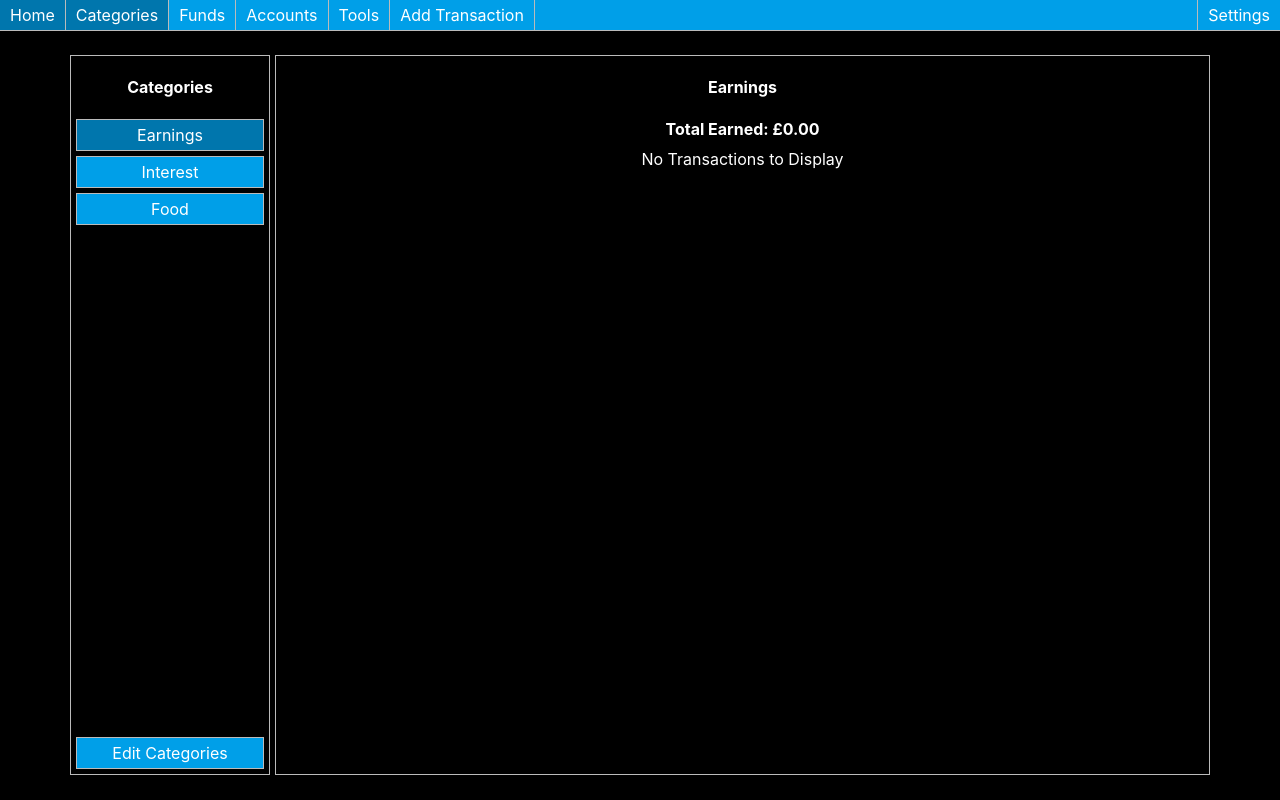
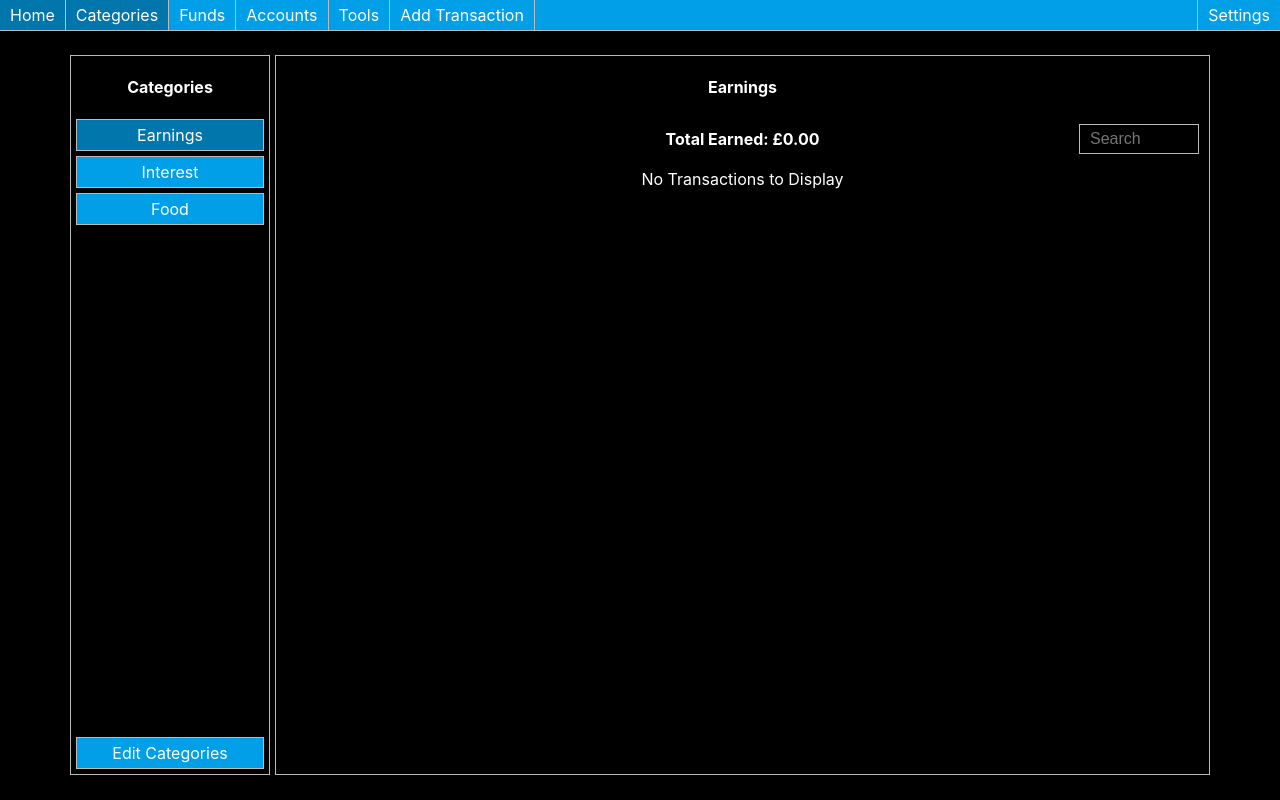
Before and after one commit to Vyper248/budget-app, a React (Create React App) app: page / in a window 1280 px wide. Both pictures are taken after a click on the element "Categories". Built offline with nearby package versions, Linux system fonts and the light colour scheme.

Commit message:
Added search button to Categories/Funds/Accounts pages

```diff
--- a/src/components/Transactions.js
+++ b/src/components/Transactions.js
@@ -11,6 +11,8 @@ import TotalsDisplay from './TotalsDisplay';
 import Modal from './Modal';
 import TransactionDetails from './TransactionDetails';
 import TransactionGroup from './TransactionGroup';
+import Input from './Input';
+import Grid from './Grid';
 
 const StyledComp = styled.div`
     border: 1px solid var(--menu-border-color);
@@ -34,7 +36,15 @@ const Transactions = ({transactions=[], heading='', id, onClickDropdown=()=>{},
     const [details, setDetails] = useState({});
     const [showDetails, setShowDetails] = useState(false);
 
+    const [search, setSearch] = useState('');
+
     let currentObj = objArray.find(obj => obj.id === id);
+
+    transactions = transactions.filter(obj => {
+        if (obj.description) return obj.description.toLowerCase().includes(search.toLowerCase());
+        else if (search.length > 0) return false;
+        else return true;
+    });
 
     //organise by month/year
     let organisedObj = {};
@@ -72,6 +82,10 @@ const Transactions = ({transactions=[], heading='', id, onClickDropdown=()=>{},
 
     const onCloseDetails = () => {
         setShowDetails(false);
+    }
+
+    const onChangeSearch = (e) => {
+        setSearch(e.target.value);
     }
 
     let total = transactions.reduce((t,c) => {
@@ -119,15 +133,24 @@ const Transactions = ({transactions=[], heading='', id, onClickDropdown=()=>{},
         return {display: obj.name, value: obj.id, hidden: hidden};
     });
 
+    const getTotalsDisplay = () => {
+        if (currentPage === 'Accounts') return <TotalsDisplay label='Balance' value={total}/>;
+        if (currentPage === 'Categories' && categoryType === 'expense') return <TotalsDisplay label="Total Spent" value={-total}/>;
+        if (currentPage === 'Categories' && categoryType === 'income') return <TotalsDisplay label="Total Earned" value={total}/>;
+        if (currentPage === 'Funds') return <TotalsDisplay value={total} fundObj={fundInfo}/>;
+        return null;
+    }
+
     return (
         <StyledComp>
             { isMobile ? null : <h4>{heading}</h4> }
             { isMobile ? <HeaderDropdown value={id} options={headerOptions} onChange={onChangePage} /> : null }
             <Modal visible={showDetails}><TransactionDetails obj={details} onClose={onCloseDetails} onEdit={onEditTransaction}/></Modal>
-            { currentPage === 'Accounts' ? <TotalsDisplay label="Balance" value={total}/> : null }
-            { currentPage === 'Categories' && categoryType === 'expense' ? <TotalsDisplay label="Total Spent" value={-total}/> : null }
-            { currentPage === 'Categories' && categoryType === 'income' ? <TotalsDisplay label="Total Earned" value={total}/> : null }
-            { currentPage === 'Funds' ? <TotalsDisplay value={total} fundObj={fundInfo}/> : null }
+            <Grid template={isMobile ? '1fr' : '120px 1fr 120px'}>
+                <div></div>
+                <div>{ getTotalsDisplay() }</div>
+                <div style={{display: 'flex', alignItems: 'center'}}><Input value={search} placeholder='Search' onChange={onChangeSearch} width='100%'/></div>
+            </Grid>
             { organisedArr.length === 0 && objArray.length > 0 ? <div style={{margin: '10px'}}>No Transactions to Display</div> : null }
             { organisedArr.map(group => <TransactionGroup key={'transactionGroup-'+group.month+id+group.transactions.length} id={id} group={group} onToggleDetails={onToggleDetails}/>) }
         </StyledComp>
```
